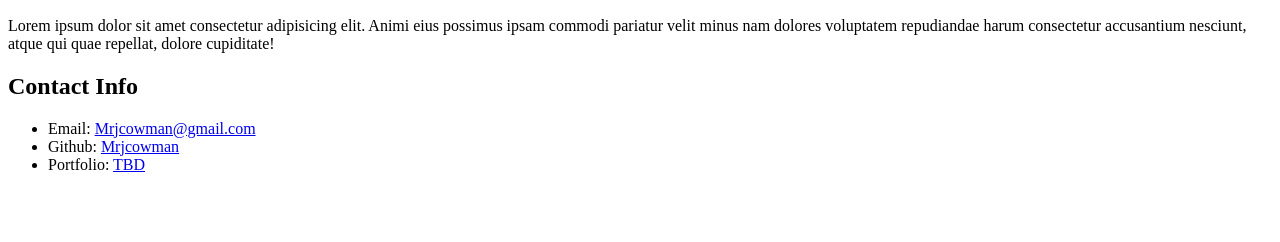
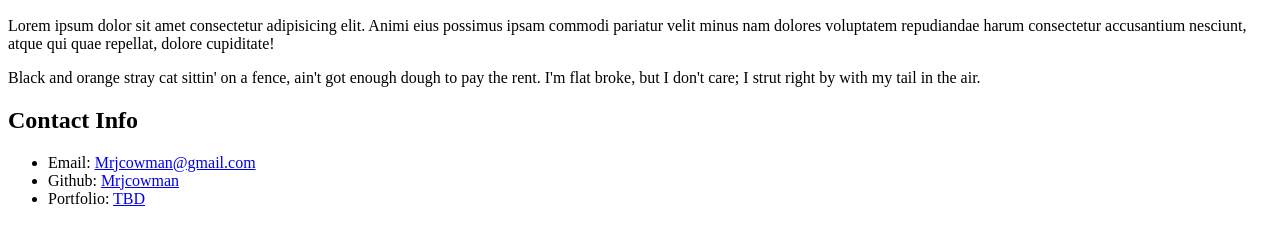
Before and after one commit to Mrjcowman/basic-student-bio, a plain HTML site: page index.html in a window 1280 px wide. Shown: the part 430-672 px from the top of the page. Drawn offline with Linux system fonts and the light colour scheme.

Commit message:
Added stray cat strut lyrics to bio

```diff
--- a/index.html
+++ b/index.html
@@ -11,6 +11,7 @@
         <h2>Jacob Cowan</h2>
         <img width="400" src="https://images.pexels.com/photos/236606/pexels-photo-236606.jpeg" alt="cute cat">
         <p>Lorem ipsum dolor sit amet consectetur adipisicing elit. Animi eius possimus ipsam commodi pariatur velit minus nam dolores voluptatem repudiandae harum consectetur accusantium nesciunt, atque qui quae repellat, dolore cupiditate!</p>
+        <p>Black and orange stray cat sittin' on a fence, ain't got enough dough to pay the rent. I'm flat broke, but I don't care; I strut right by with my tail in the air.</p>
         <h2>Contact Info</h2>
         <ul>
             <li>Email: <a href="mailto:mrjcowman@gmail.com">Mrjcowman@gmail.com</a></li>
```
